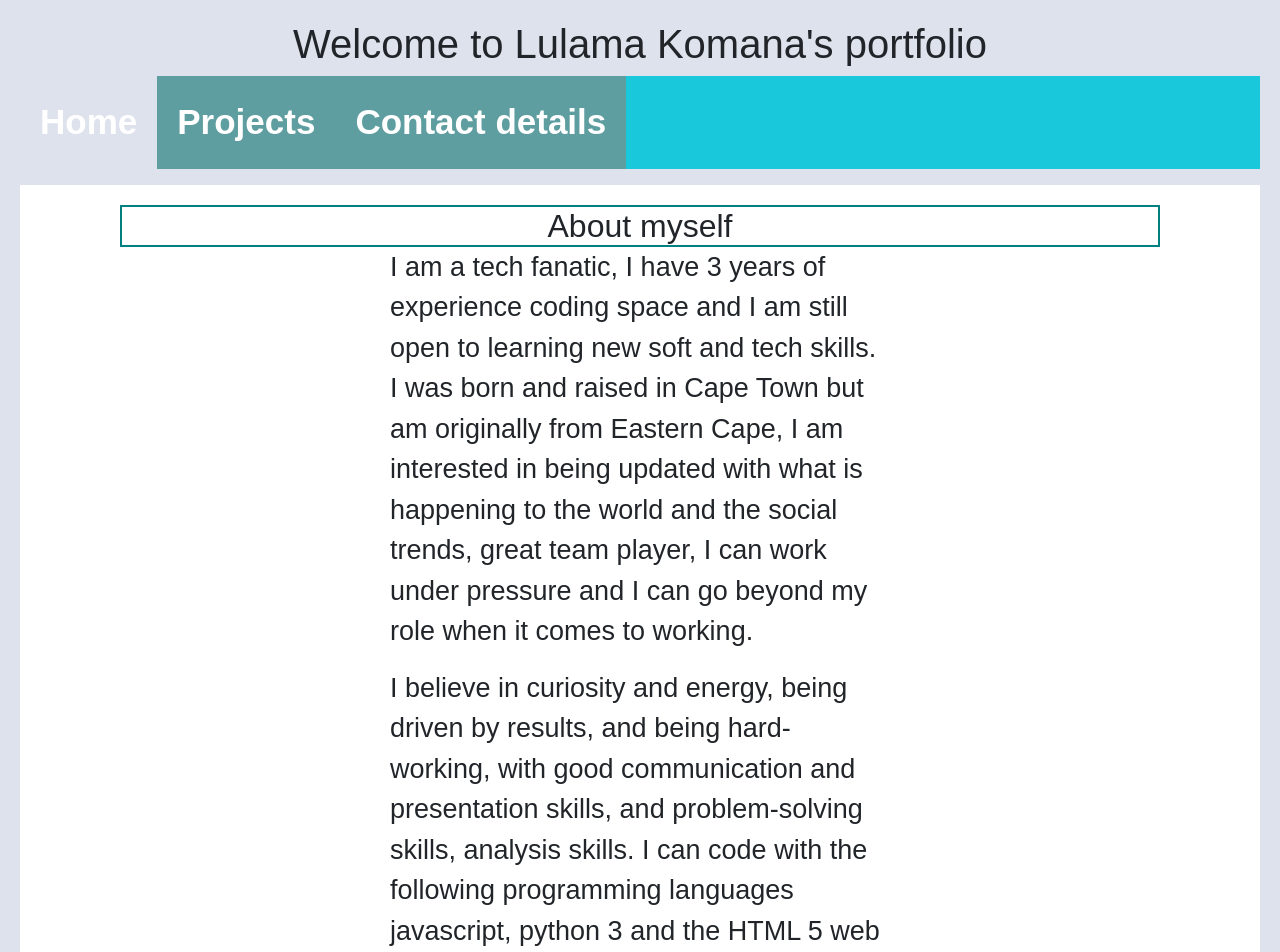
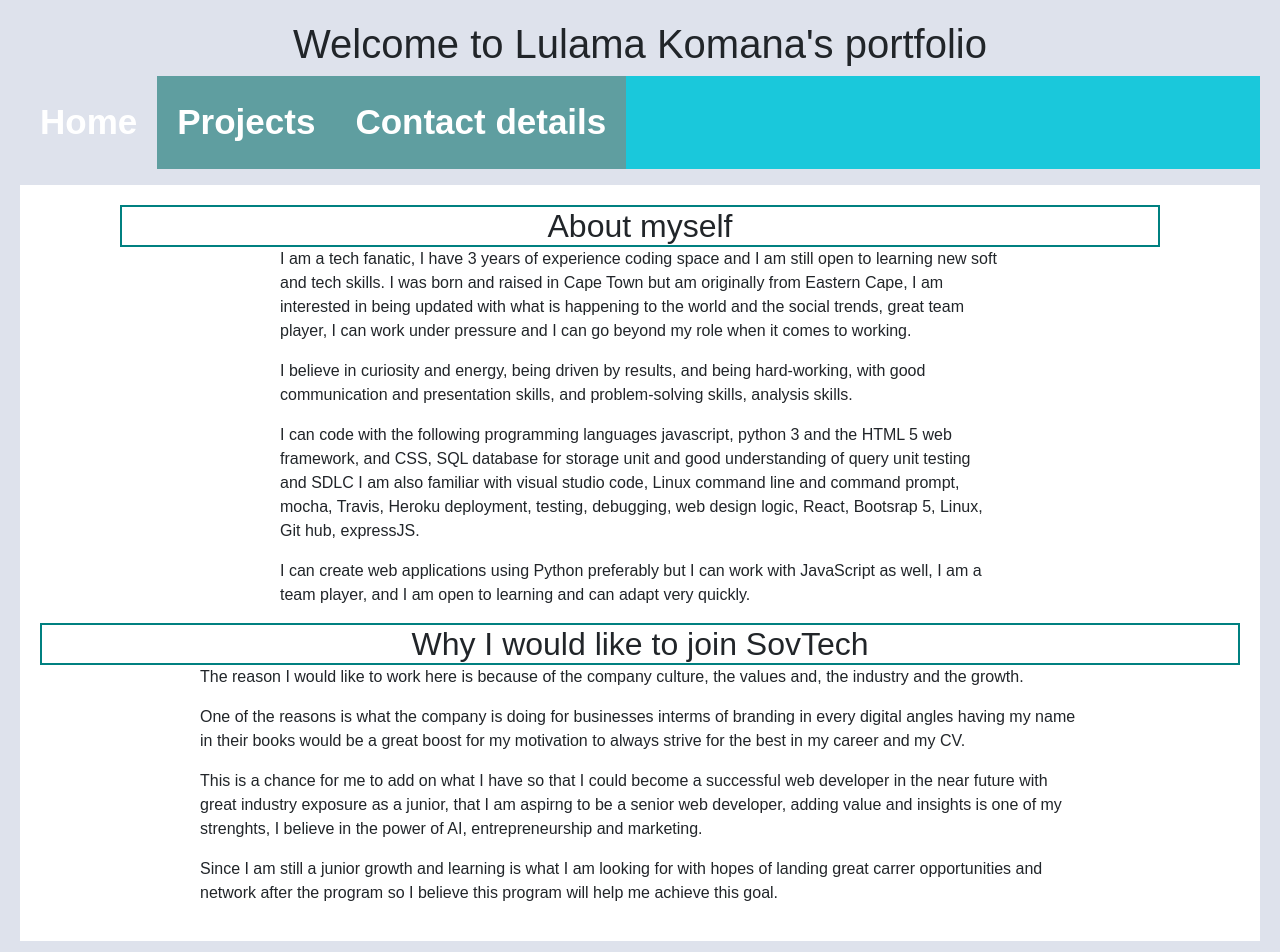
Before and after one commit to MIZOLE/2023_React_Portfolio, a React app: page / in a window 1280 px wide. Shown: the top 952 px of the page. Built offline with nearby package versions, Linux system fonts and the light colour scheme.

Commit message:
edited a README.md file

```diff
--- a/src/Home.js
+++ b/src/Home.js
@@ -13,13 +13,11 @@
                         I was born and raised in Cape Town but am originally from Eastern Cape, I am interested in being updated with what is happening to the world and the social trends, great team player, I can work under pressure and I can go beyond my role when it comes to working.
                     </p>
 
+                    <p>I believe in curiosity and energy, being driven by results, and being hard-working, with good communication and presentation skills, and problem-solving skills, analysis skills.</p>
                     <p>
-
-                        I believe in curiosity and energy, being driven by results, and being hard-working, with good communication and presentation skills, and problem-solving skills, analysis skills.
-
                         I can code with the following programming languages javascript, python 3 and the HTML 5 web framework, and CSS, SQL database for storage unit and good understanding of query unit testing and SDLC I am also familiar with visual studio code, Linux command line and command prompt, mocha, Travis, Heroku deployment, testing, debugging, web design logic, React, Bootsrap 5, Linux, Git hub, expressJS.
-
-                        I can create web applications using Python preferably but I can work with JavaScript as well, I am a team player, and I am open to learning and can adapt very quickly.
+                    </p>
+                    <p>                        I can create web applications using Python preferably but I can work with JavaScript as well, I am a team player, and I am open to learning and can adapt very quickly.
                     </p>
                 </div>
 
@@ -28,13 +26,12 @@
                     <h2>Why I would like to join SovTech</h2>
                     <p>
                         The reason I would like to work here is because of the company culture, the values and, the industry and the growth.
-
-                        One of the reasons is what the company is doing for businesses interms of branding in every digital angles having my name in their books would be a great boost for my motivation to always strive for the best in my career and my CV.
                     </p>
 
+                    <p>  One of the reasons is what the company is doing for businesses interms of branding in every digital angles having my name in their books would be a great boost for my motivation to always strive for the best in my career and my CV.</p>
+
+                    <p>                        This is a chance for me to add on what I have so that I could become a successful web developer in the near future with great industry exposure as a junior, that I am aspirng to be a senior web developer, adding value and insights is one of my strenghts, I believe in the power of AI, entrepreneurship and marketing.</p>
                     <p>
-                        This is a chance for me to add on what I have so that I could become a successful web developer in the near future with great industry exposure as a junior, that I am aspirng to be a senior web developer, adding value and insights is one of my strenghts, I believe in the power of AI, entrepreneurship and marketing.
-
                         Since I am still a junior growth and learning is what I am looking for with hopes of landing great carrer opportunities and network after the program so I believe this program will help me achieve this goal.
                     </p>
                 </div>
--- a/src/index.css
+++ b/src/index.css
@@ -51,7 +51,7 @@
   p {
     padding-left: 10em;
     padding-right: 10em;
-    font-size:27px;
+    font: size 30px;
 }
 
 .part1 {
```
Also changed, not shown: README.md.
